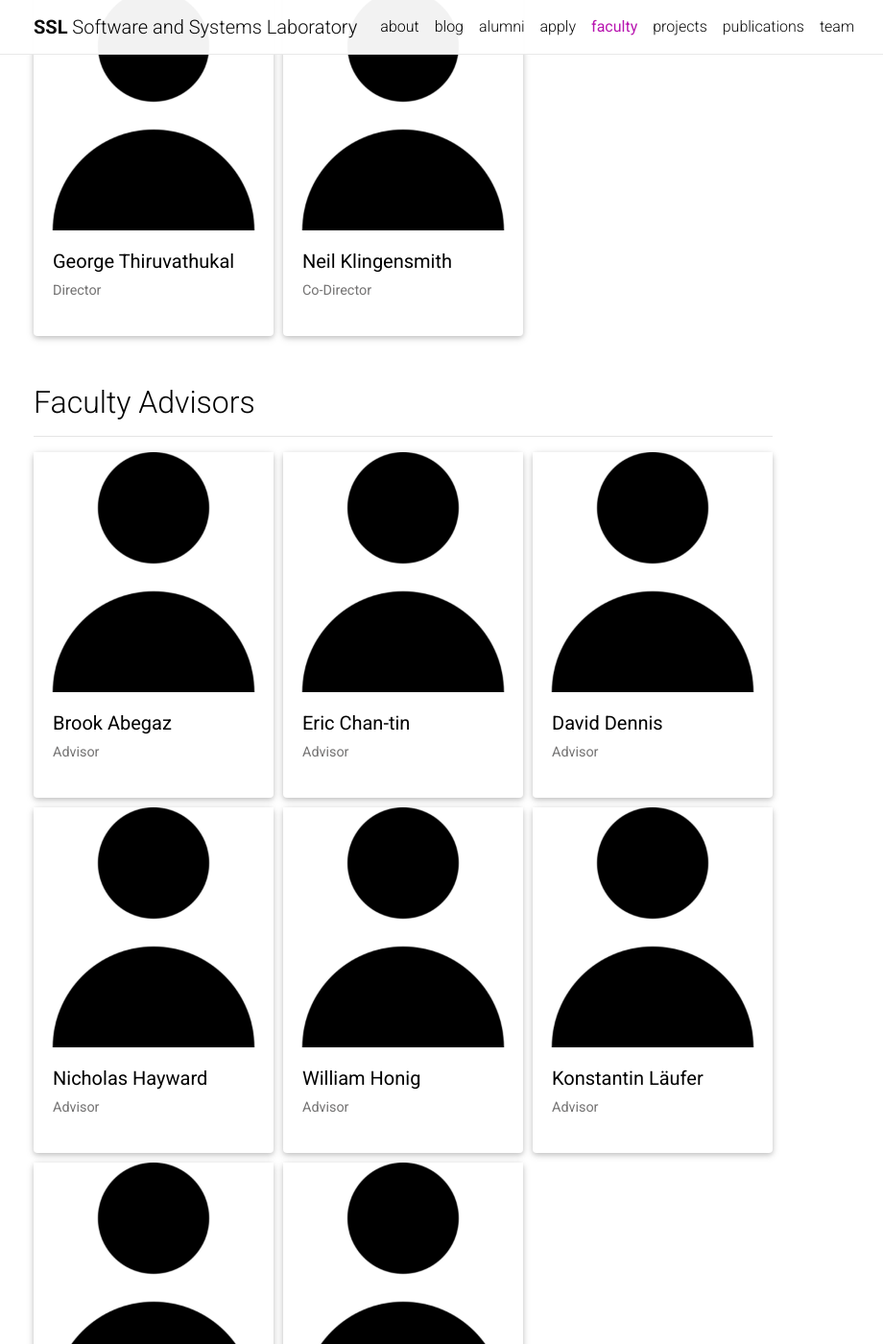
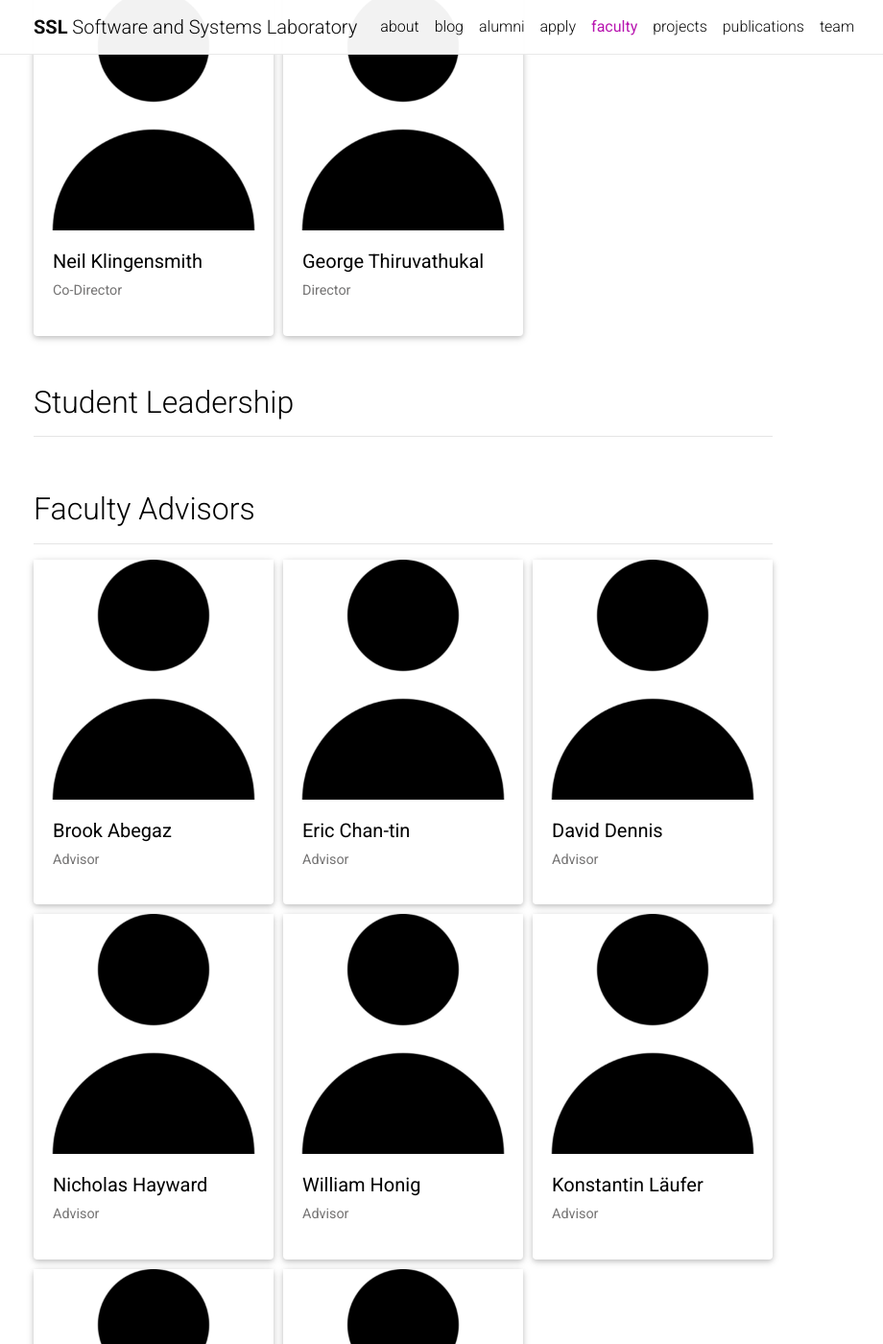
Before and after one commit to NicholasSynovic/LUC-SSL-Website, a Jekyll site: the page built from _pages/faculty.md, in a window 1280 px wide and 1400 px high, scrolled down 294 px. Shown: the whole window at 96% size, without its empty margins (220-1140 px from the left). Built offline with Jekyll 4.4.1, drawn with Linux system fonts in a browser that asks for light colours; nearby versions of some CDN libraries; a style sheet for code colours, icons or effects is not loaded; some of the changed text lies outside the part shown.

Commit message:
Put faculty.yml in alphabetical order

```diff
--- a/_pages/faculty.md
+++ b/_pages/faculty.md
@@ -47,6 +47,47 @@
 </div>
 <br>
 
+## Student Leadership
+
+---
+
+<!-- SSL Faculty Leadership Projects Grid -->
+<div class="projects grid">
+  {% assign sorted_faculty = site.data.faculty %}
+  {% for faculty in sorted_faculty %}
+  {% if faculty.gradeLevel == "Student Leadership" %}
+  <div class="grid-item">
+    {% if faculty.redirect %}
+    <a href="{{ faculty.redirect }}" target="_blank">
+    {% else %}
+    <a href="{{ faculty.url | relative_url }}">
+    {% endif %}
+      <div class="card hoverable">
+        {% if faculty.img %}
+        <img src="{{ faculty.img | relative_url }}" alt="faculty thumbnail">
+        {% endif %}
+        <div class="card-body">
+          <h5>{{ faculty.first | append: " " | append: faculty.last }}</h5>
+          <p class="card-text">{{ faculty.title }}</p>
+          <div class="row ml-1 mr-1 p-0">
+            {% if faculty.github %}
+            <div class="github-icon">
+              <div class="icon" data-toggle="tooltip" title="GitHub Profile">
+                <a href="{{ faculty.github }}" target="_blank"><i class="fab fa-github gh-icon"></i></a>
+              </div>
+            </div>
+            {% endif %}
+          </div>
+        </div>
+      </div>
+    </a>
+  </div>
+  {% endif %}
+{% endfor %}
+</div>
+<br>
+
+
 ## Faculty Advisors
 
 ---
```
Also changed, not shown: _data/faculty.yml (+26 -26 lines).
